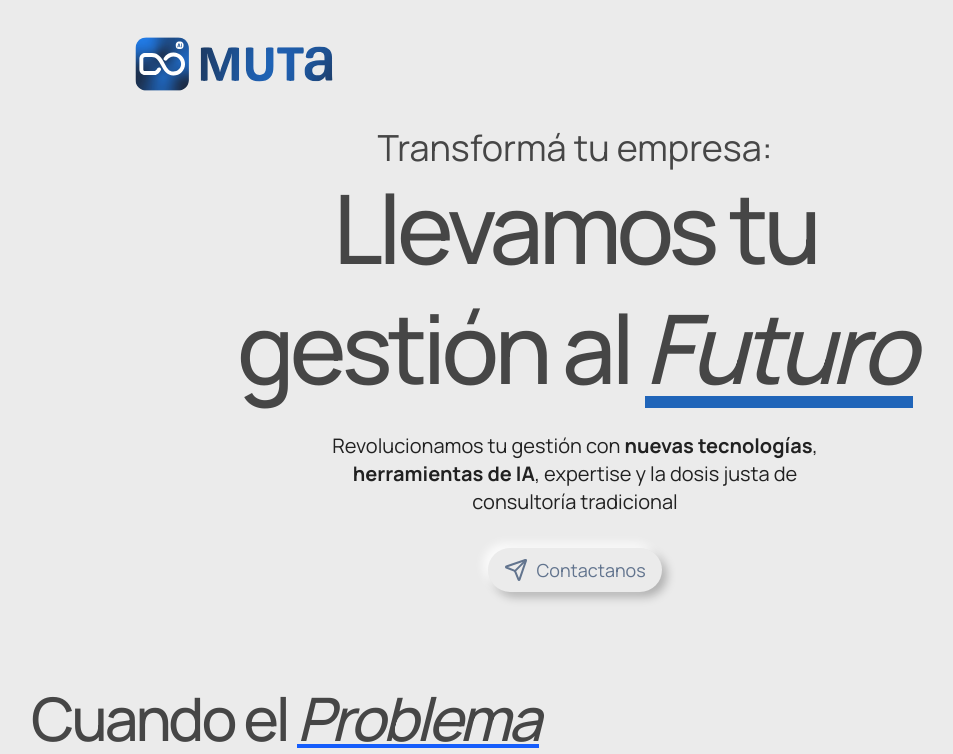
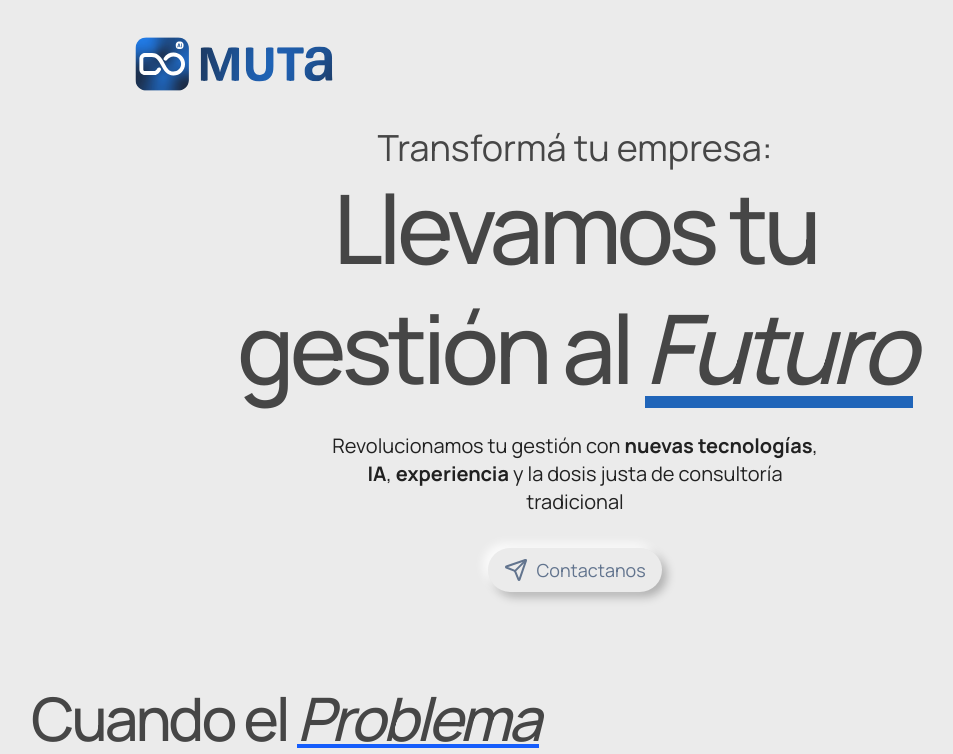
Before and after one commit to BautiCentorbi/bepass.ar, a Next.js app: page / in a window 1280 px wide. Shown: the top 754 px of the page, without its empty margins (65-1018 px from the left). Built offline with nearby package versions, Linux system fonts and the light colour scheme.

Commit message:
Coming HERO changes 1.2

```diff
--- a/app/components/Hero.tsx
+++ b/app/components/Hero.tsx
@@ -25,7 +25,7 @@ const Hero = () => {
         <div className="max-w-lg flex flex-col text-center item-center">
           <div className="mb-8">
             <p className="mt-6 text-lg md:text-xl 2xl:text-2xl text-foreground max-w-xl">
-              Revolucionamos tu gestión con <span className="font-bold"> nuevas tecnologías</span>, <span className="font-bold">herramientas de IA</span>, expertise y la dosis justa de consultoría tradicional
+              Revolucionamos tu gestión con <span className="font-bold"> nuevas tecnologías</span>, <span className="font-bold">IA</span>, <span className="font-bold">experiencia</span> y la dosis justa de consultoría tradicional
             </p>
           </div>
         </div>
```
